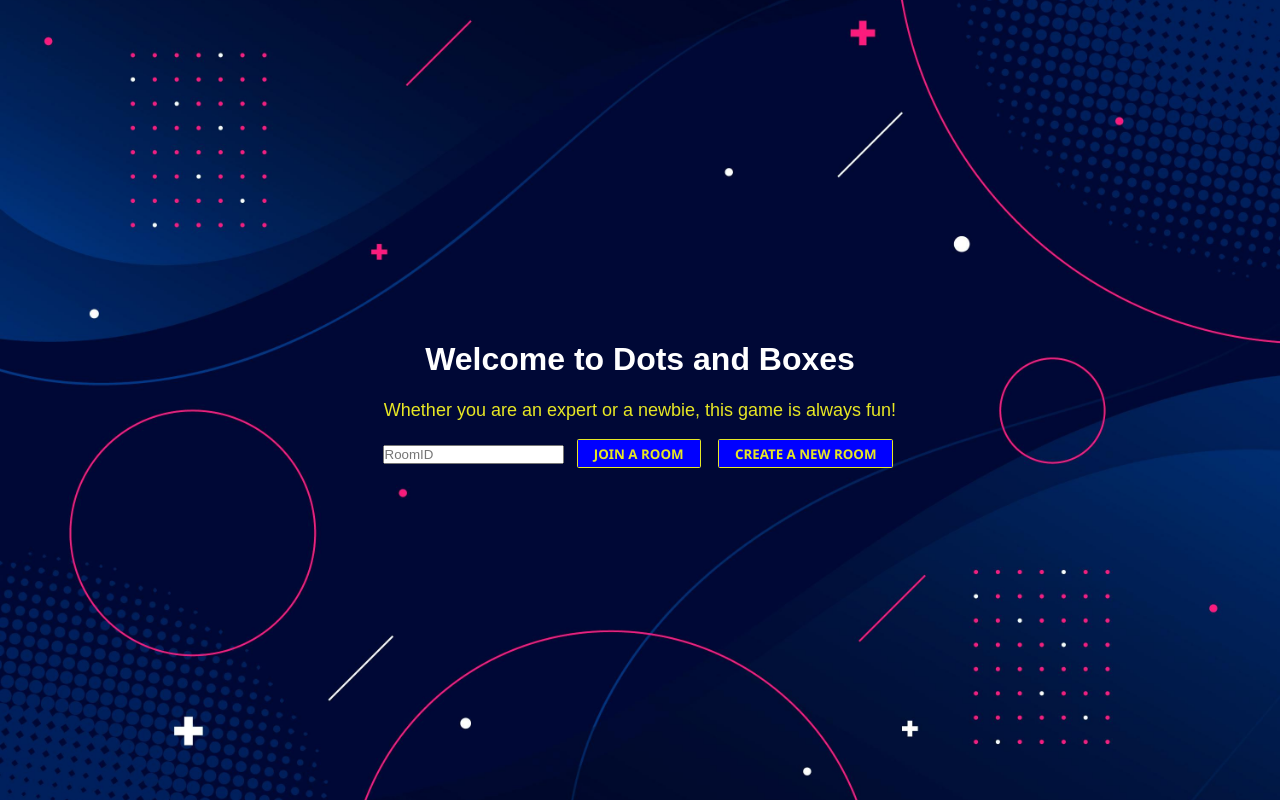
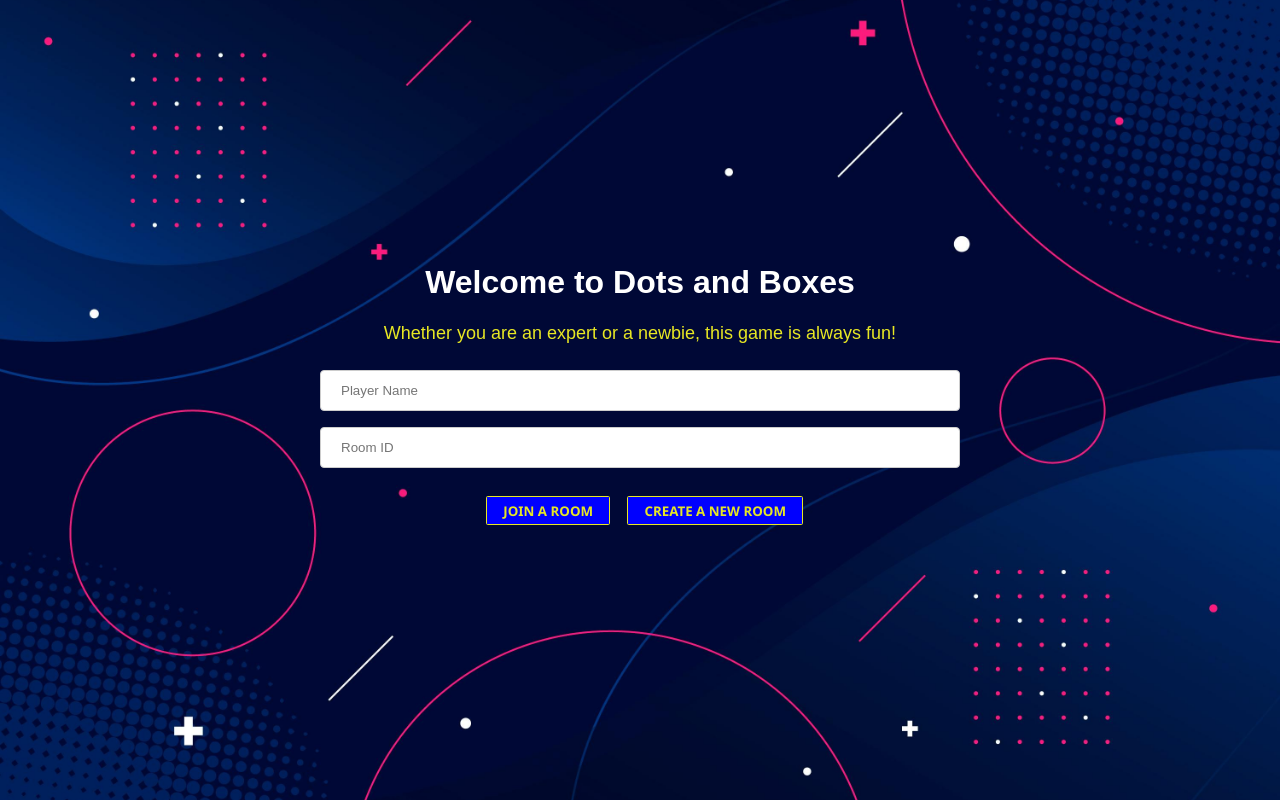
Before and after one commit to harsweet/dots-and-boxes, a Vue app: page /#/ in a window 1280 px wide. Built offline with nearby package versions, Linux system fonts and the light colour scheme; no server answers.

Commit message:
Made improvements to the game screen

```diff
--- a/index.js
+++ b/index.js
@@ -108,4 +108,9 @@ io.on('connection', (socket) => {
     socket.on("playerRejoin", (roomId) => {
       socket.join(roomId);
     })
+
+    // Handling people speaking their names
+    socket.on("hearMyName", (details) => {
+      io.to(details.roomId).emit("hearNames", details.nameDetails);
+    })
 });
--- a/src/GameScreen.vue
+++ b/src/GameScreen.vue
@@ -6,7 +6,7 @@
     <div class="game-setting page-background">
         <div class="flex-column">
             <div class="board-holder">
-            <Board :playerId="$props.playerId" :roomId="$props.roomId"/>
+            <Board :playerId="$props.playerId" :roomId="$props.roomId" :pNames="$props.playerNames"/>
             </div>
         </div>
     </div>
@@ -17,12 +17,13 @@
 export default {
     props: {
         playerId: {
-            type: Number,
-            required: true
+            type: Number
         },
         roomId: {
-            type: String,
-            required: true
+            type: String
+        },
+        playerNames: {
+            type: String
         }
     },
 }
--- a/src/Home.vue
+++ b/src/Home.vue
@@ -10,22 +10,24 @@
                 this game is always fun!
             </p>
             <template v-if="totalInRoom<=0">
-              <div>
-                <input v-model="joinRoomId" placeholder="RoomID" />
-
-                <button class="page-link-btn" type="button"
+              <div id="info-getter">
+                <input type="text" v-model="playerName" placeholder="Player Name" required/>
+                <input type="text" v-model="joinRoomId" placeholder="Room ID" />
+                <div id="button-holder">
+                <button type="submit" class="page-link-btn"
                 @click="handleExistingRoom">
                     JOIN A ROOM
                 </button>
-                <button class="page-link-btn" type="button"
+                <button type="submit" class="page-link-btn"
                 @click="handleNewRoom">
                     CREATE A NEW ROOM
                 </button>
-            </div>
+                </div>
+              </div>
 
-            <span v-if="joinUnsuccessful" class="page-description" style="color: red;">
-              Couldn't join in (Maybe the passcode is wrong or room is full). Try Again!
-            </span>
+              <span v-if="joinUnsuccessful" class="page-description" style="color: red;">
+                Couldn't join in (Maybe the passcode is wrong or room is full). Try Again!
+              </span>
             </template>
 
             <div v-else>
@@ -53,7 +55,9 @@ export default {
         joinUnsuccessful: false,
         totalInRoom: 0,
         joinRoomId: null,
-        playerId: null
+        playerId: null,
+        playerName: null,
+        allNames: {}
       }
   },
 
@@ -61,12 +65,23 @@ export default {
 
     goodToStart(newState){
         if(newState==true){
+          // Telling others your name before moving forward
+          const nameObject = {
+            id: this.playerId,
+            name: this.playerName
+          }
+          const details = {
+            roomId: this.roomId,
+            nameDetails: nameObject
+          }
+          this.$mysocket.emit("hearMyName", details)
             setTimeout(() => {
                 this.$router.push({
                     name: 'gameScreen',
                     params: {
                         playerId: this.playerId,
-                        roomId: this.roomId
+                        roomId: this.roomId,
+                        playerNames: JSON.stringify(this.allNames)
                     }
                 })
             }, "3000")
@@ -90,6 +105,12 @@ export default {
     // In case the Join turns out to be unsuccessful
     this.$mysocket.on("joinUnsuccessful",(successDetails) => {
       this.joinUnsuccessful = true
+    })
+
+    this.$mysocket.on("hearNames", (otherDetails) => {
+      const newName = {}
+      newName[otherDetails.id] = otherDetails.name
+      Object.assign(this.allNames, newName);
     })
   },
 
--- a/src/assets/stylesheets/main.css
+++ b/src/assets/stylesheets/main.css
@@ -119,6 +119,24 @@ body * {
   font-style: oblique;
 }
 
+input[type=text], select {
+  width: 50%;
+  padding: 12px 20px;
+  margin: 8px 0;
+  display: inline-block;
+  border: 1px solid #ccc;
+  border-radius: 4px;
+  box-sizing: border-box;
+}
+
+#info-getter{
+  display: contents;
+}
+
+#button-holder {
+  margin: 20px 0;
+}
+
 @media only screen and (max-width: 600px) {
   #board-svg {
     width: 100%;
--- a/src/components/Board.vue
+++ b/src/components/Board.vue
@@ -10,13 +10,12 @@
 
   <!-- Uses the playerScores array to show the scores -->
   <template v-for="(score, index) in playerScores">
-    <h5 class="score-dashboard-text board-element" :style="{'color': playerColors[index]}">Player {{index+1}} Score: {{score}}</h5>
+    <h5 class="score-dashboard-text board-element" :style="{'color': playerColors[index]}">Player {{(index+1)}} ({{playerNames[index+1]}})    Score: {{score}}</h5>
   </template>
 
   <!-- Informs the players of the player turns -->
   <h5 class="turn-dashboard-text board-element">Turn: Player {{ currentPlayer }}</h5>
 
-  <h5 class="turn-dashboard-text board-element">You are Player: {{ player }}</h5>
   <!-- Draws the acutal board -->
   <!-- First come the lines -->
   <svg id="board-svg" viewBox="0 0 170 170" xmlns="http://www.w3.org/2000/svg">
@@ -65,6 +64,9 @@ export default {
         },
         roomId: {
           type: String,
+        },
+        pNames: {
+          type: String
         }
     },
 
@@ -85,6 +87,7 @@ export default {
             gameState: [],
             room: null,
             player: null,
+            playerNames : {}
         }
     },
 
@@ -107,6 +110,7 @@ export default {
     },
 
   mounted() {
+    this.playerNames = JSON.parse(this.$props.pNames)
     this.$mysocket.on("reflectStateChange", (newState) =>{
       this.boxCountArray = newState.boxCountArray
       this.boxesWon = newState.boxesWon
@@ -152,6 +156,7 @@ export default {
         this.currentPlayer = latestState.currentPlayer
         this.playerScores = latestState.playerScores
         this.lineComponents = latestState.lineComponents
+        this.playerNames = latestState.playerNames
       }
 
       this.$mysocket.emit("playerRejoin", this.room)
@@ -217,6 +222,7 @@ export default {
         if (this.boxesCompleted == (this.$props.dotsNo -1)*(this.$props.dotsNo -1)){
           const winners = this.getWinners()
 
+          console.log("it is a game over")
           const gameOverData = {
             roomId: this.room,
             winner: winners
@@ -349,7 +355,8 @@ export default {
             boxesWon: this.boxesWon,
             boxCountArray: this.boxCountArray ,
             lineComponents: this.lineComponents,
-            currentPlayer: this.currentPlayer
+            currentPlayer: this.currentPlayer,
+            playerNames: this.playerNames
           }
         }
     }
```
